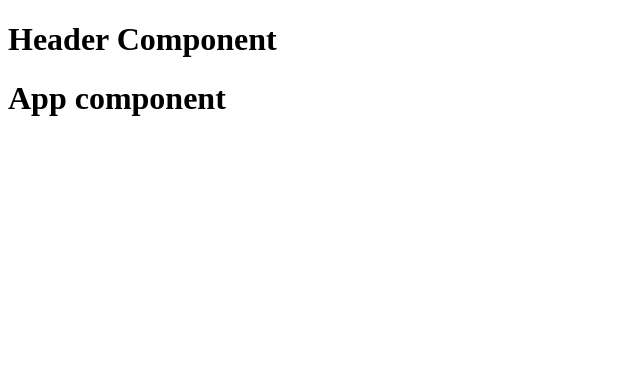
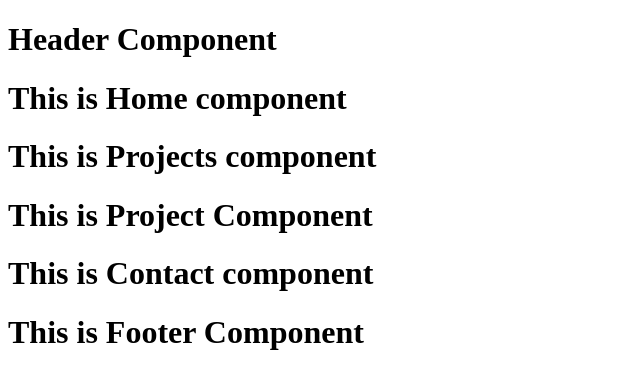
Before and after one commit to Kacperski81/react-portfolio, a React (Create React App) app: page / in a window 1280 px wide. Shown: the top 388 px of the page, without its empty margins (0-640 px from the left). Built offline with nearby package versions, Linux system fonts and the light colour scheme.

Commit message:
added components

```diff
--- a/src/App.js
+++ b/src/App.js
@@ -1,10 +1,17 @@
 import Header from "./components/Header";
+import Home from "./components/Home";
+import Projects from "./components/Projects";
+import Contact from "./components/Contact";
+import Footer from "./components/Footer";
 
 function App() {
   return (
     <>
       <Header />
-      <h1>App component</h1>
+      <Home />
+      <Projects />
+      <Contact />
+      <Footer />
     </>
   )
 }
--- /dev/null
+++ b/src/components/Contact.js
@@ -0,0 +1,7 @@
+function Contact() {
+    return (
+        <h1>This is Contact component</h1>
+    )
+}
+
+export default Contact;
--- /dev/null
+++ b/src/components/Footer.js
@@ -0,0 +1,7 @@
+function Footer() {
+    return (
+        <h1>This is Footer Component</h1>
+    )
+}
+
+export default Footer;
--- /dev/null
+++ b/src/components/Home.js
@@ -0,0 +1,7 @@
+function Home() {
+    return (
+        <h1>This is Home component</h1>
+    )
+}
+
+export default Home;
--- /dev/null
+++ b/src/components/Project.js
@@ -0,0 +1,7 @@
+function Project() {
+    return (
+        <h1>This is Project Component</h1>
+    )
+}
+
+export default Project;
--- /dev/null
+++ b/src/components/Projects.js
@@ -0,0 +1,12 @@
+import Project from "./Project";
+
+function Projects() {
+    return (
+        <>
+            <h1>This is Projects component</h1>
+            <Project />
+        </>
+    )
+}
+
+export default Projects;
```
